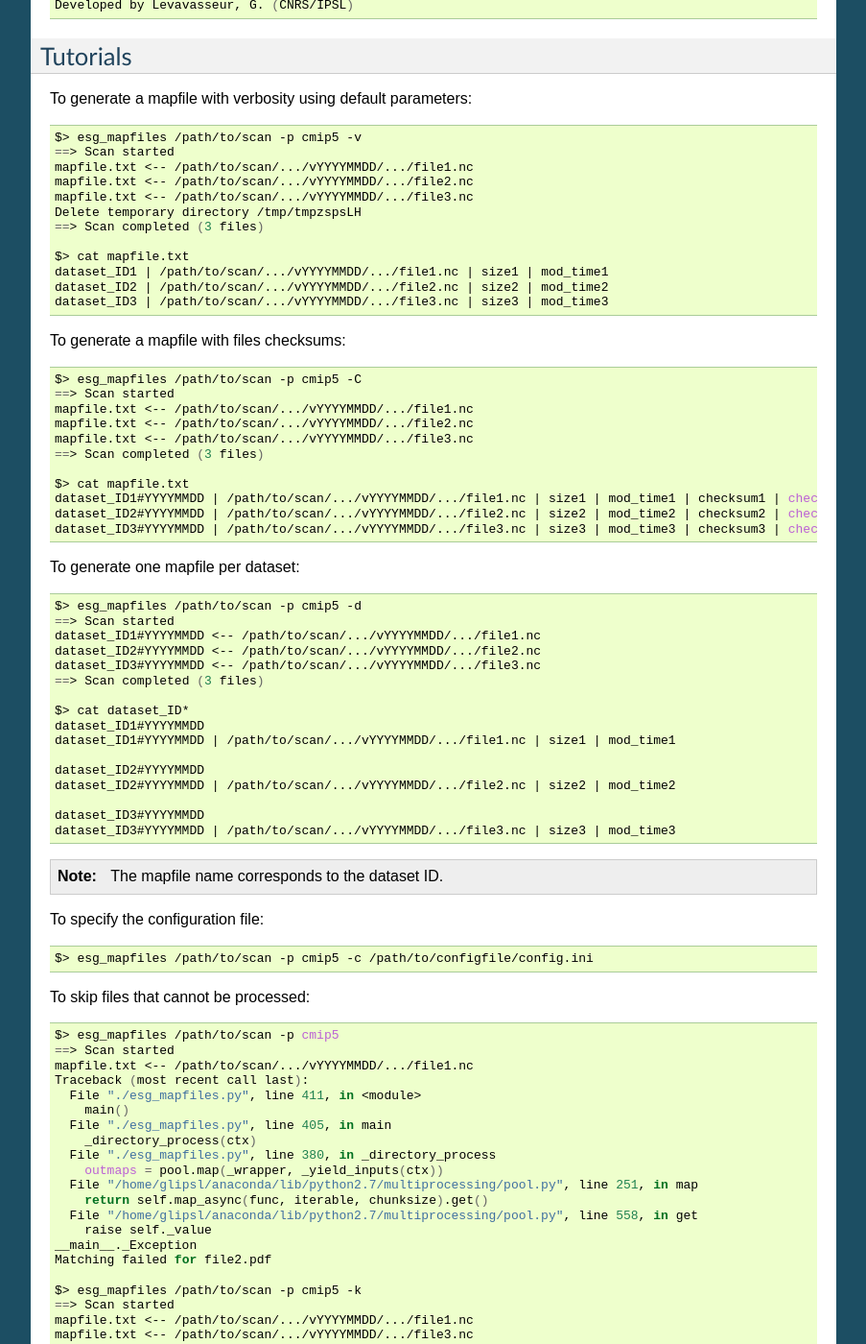
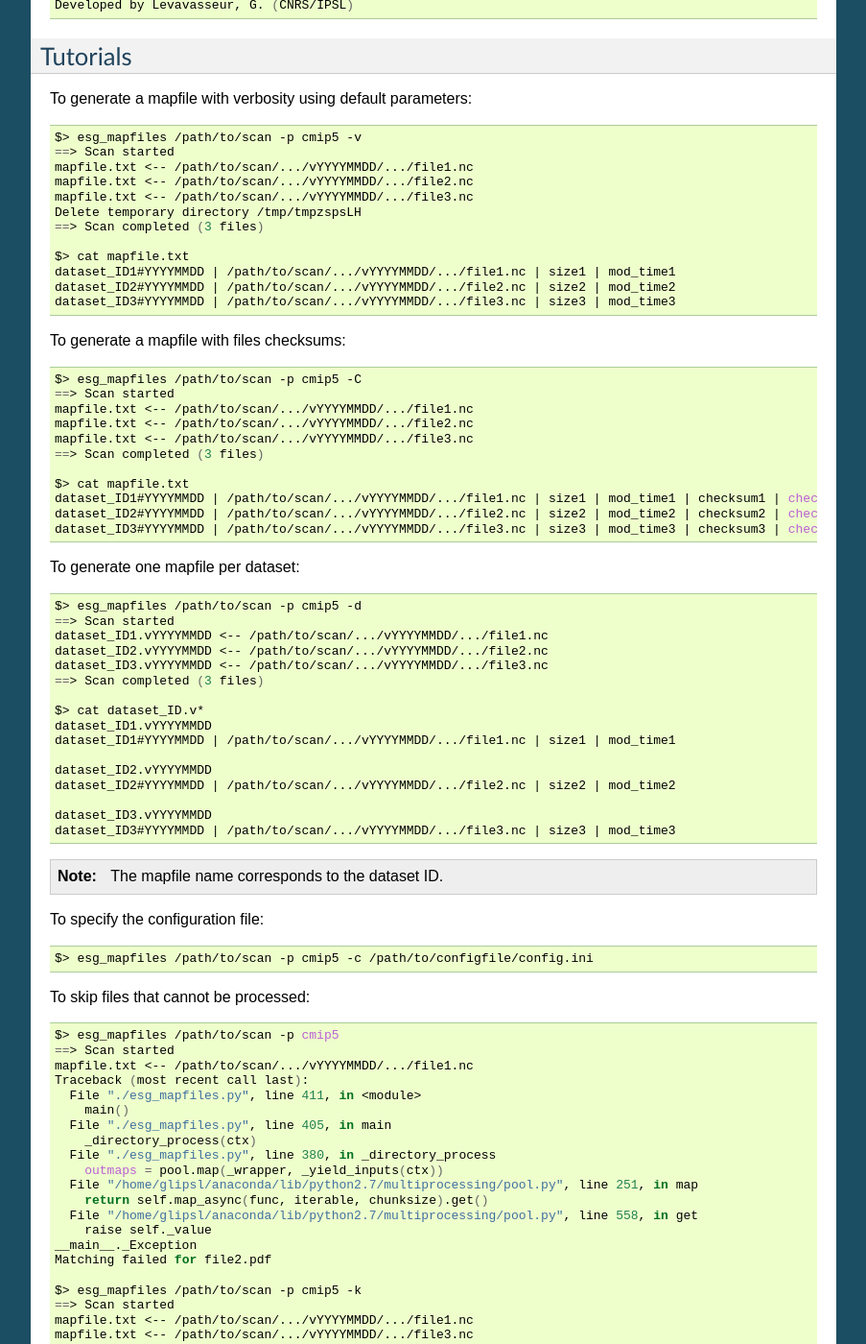
Before and after one commit to ESGF/esgf-prepare, a Sphinx documentation site: the page built from docs/usage.rst, in a window 1280 px wide and 1400 px high, scrolled down 885 px. Shown: the whole window at 96% size, without its empty margins (198-1101 px from the left). Built offline with Sphinx 7.4.7, drawn with Linux system fonts in a browser that asks for light colours; some of the changed text lies outside the part shown.

```diff
--- a/docs/index.rst
+++ b/docs/index.rst
@@ -1,6 +1,3 @@
-.. esg_mapfiles documentation master file, created by
-   sphinx-quickstart on Fri Jun  5 17:09:27 2015.
-
 esg_mapfiles
 ============
 
--- a/docs/synopsis.rst
+++ b/docs/synopsis.rst
@@ -32,12 +32,15 @@ Features
   To compute the checksum of a lot of large files becomes time consuming. We implement multithreading at file level. Each file is processed by a thread that writes the resulting line in the corresponding mapfile. A lock file system orders the simultaneous access to mapfiles by the threads to avoid any conflicts.
 
 **Mapfile granularity control**
-  You can choose to produce one mapfile per dataset. In this case you the mapfile automatically takes the name of the dataset identifier. Consequently, you can set your own "mapfile-granularity".
+  You can choose to produce one mapfile per dataset. In this case your mapfiles automatically take the name of the dataset identifier. Consequently, you can set your own "mapfile-granularity".
 
 .. note:: A dataset is defined by all DRS tree before the version.
 
 **Only latest version**
    You can choose to only include the latest versions of the datasets in your mapfile. In this case, the walk through the filesystem is filtered. Only the folders with the "latest" symbolic link are recursively scanned.
+
+**Mapfile with DRS version**
+   You can choose to include the DRS version into each dataset ID. This is compatible with the ESGF 2.0 release and lead to a full-slave behaviour of the ESGF publisher. With this mapfile syntax the ``--new-version` option of the publisher command-lines is deprecated.
 
 **SYNDA implemtentation**
   ``esg_mapfiles.py`` can be called by SYNDA post-processing workers. This uses the ``run()`` function instead of the ``main()``.
--- a/docs/usage.rst
+++ b/docs/usage.rst
@@ -101,19 +101,19 @@ To generate one mapfile per dataset:
 
    $> esg_mapfiles /path/to/scan -p cmip5 -d
    ==> Scan started
-   dataset_ID1#YYYYMMDD <-- /path/to/scan/.../vYYYYMMDD/.../file1.nc
-   dataset_ID2#YYYYMMDD <-- /path/to/scan/.../vYYYYMMDD/.../file2.nc
-   dataset_ID3#YYYYMMDD <-- /path/to/scan/.../vYYYYMMDD/.../file3.nc
+   dataset_ID1.vYYYYMMDD <-- /path/to/scan/.../vYYYYMMDD/.../file1.nc
+   dataset_ID2.vYYYYMMDD <-- /path/to/scan/.../vYYYYMMDD/.../file2.nc
+   dataset_ID3.vYYYYMMDD <-- /path/to/scan/.../vYYYYMMDD/.../file3.nc
    ==> Scan completed (3 files)
 
-   $> cat dataset_ID*
-   dataset_ID1#YYYYMMDD
+   $> cat dataset_ID.v*
+   dataset_ID1.vYYYYMMDD
    dataset_ID1#YYYYMMDD | /path/to/scan/.../vYYYYMMDD/.../file1.nc | size1 | mod_time1
 
-   dataset_ID2#YYYYMMDD
+   dataset_ID2.vYYYYMMDD
    dataset_ID2#YYYYMMDD | /path/to/scan/.../vYYYYMMDD/.../file2.nc | size2 | mod_time2
 
-   dataset_ID3#YYYYMMDD
+   dataset_ID3.vYYYYMMDD
    dataset_ID3#YYYYMMDD | /path/to/scan/.../vYYYYMMDD/.../file3.nc | size3 | mod_time3
 
 .. note:: The mapfile name corresponds to the dataset ID.
@@ -189,19 +189,19 @@ To generate a mapfile walking through *latest* directories only. The versions po
 
    $> esg_mapfiles /path/to/scan -p cmip5 -L -d
    ==> Scan started
-   dataset_ID1#YYYYMMDD <-- /path/to/scan/.../latest/.../file1.nc
-   dataset_ID2#YYYYMMDD <-- /path/to/scan/.../latest/.../file2.nc
-   dataset_ID3#YYYYMMDD <-- /path/to/scan/.../latest/.../file3.nc
+   dataset_ID1.vYYYYMMDD <-- /path/to/scan/.../latest/.../file1.nc
+   dataset_ID2.vYYYYMMDD <-- /path/to/scan/.../latest/.../file2.nc
+   dataset_ID3.vYYYYMMDD <-- /path/to/scan/.../latest/.../file3.nc
    ==> Scan completed (3 files)
 
    $> cat dataset_ID*
-   dataset_ID1#latest
+   dataset_ID1.latest
    dataset_ID1#YYYYMMDD | /path/to/scan/.../latest/.../file1.nc | size1 | mod_time1
 
-   dataset_ID2#latest
+   dataset_ID2.latest
    dataset_ID2#YYYYMMDD | /path/to/scan/.../latest/.../file2.nc | size2 | mod_time2
 
-   dataset_ID3#latest
+   dataset_ID3.latest
    dataset_ID3#YYYYMMDD | /path/to/scan/.../latest/.../file3.nc | size3 | mod_time3
 
 .. note:: All the previous examples can be combined safely.
```
Also changed, not shown: other parts of docs/usage.rst (+3 -3 lines), docs/installation.rst (+10 -9 lines), docs/log.rst (line endings or trailing spaces), 1 other file.
